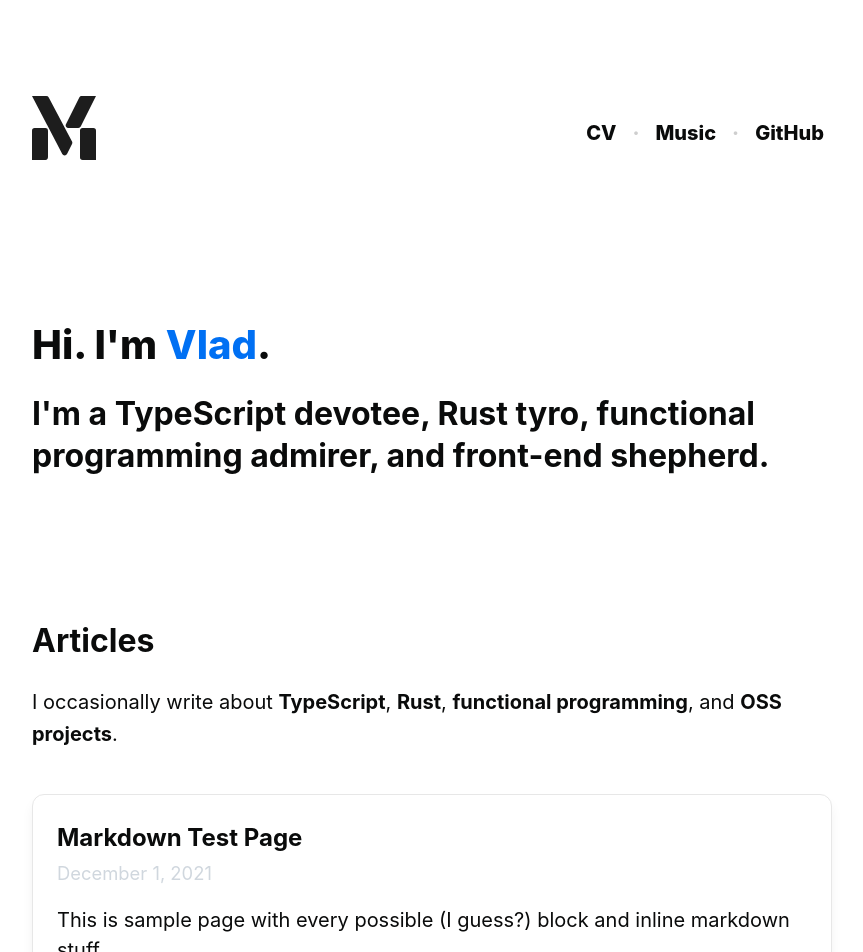
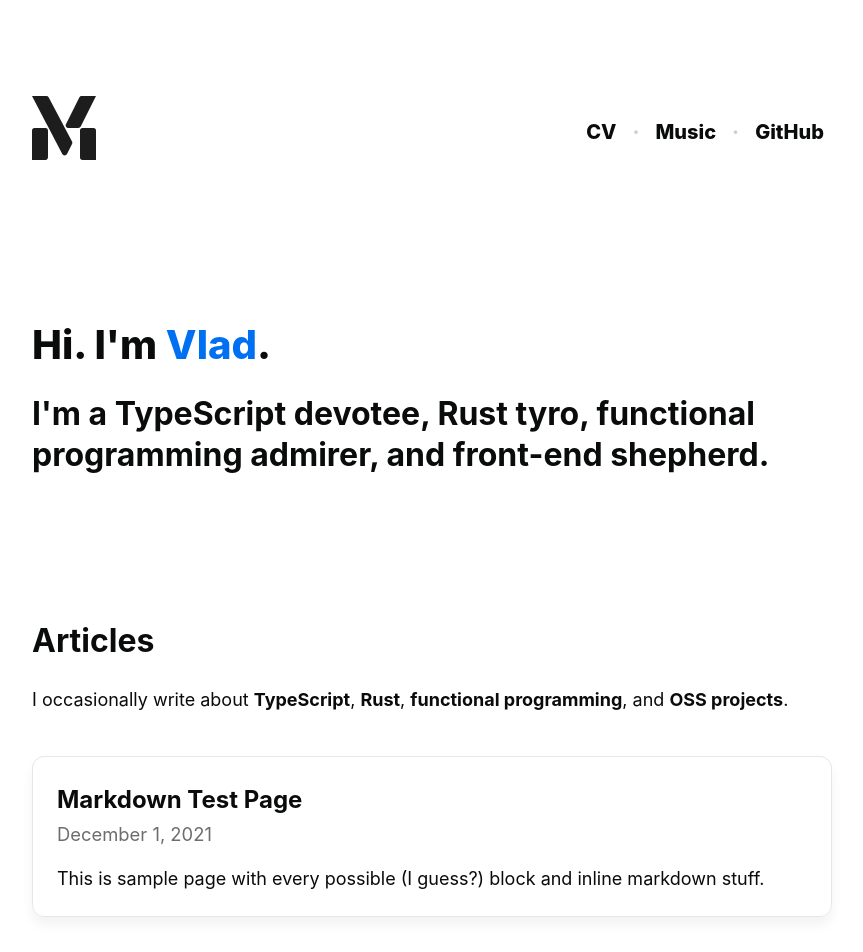
Before and after one commit to norskeld/nrsk.dev, a Next.js app: page / in a window 1280 px wide. Shown: the top 952 px of the page, without its empty margins (208-1071 px from the left). Built offline with nearby package versions, Linux system fonts and the light colour scheme.

Commit message:
refactor: minor contrast and styling improvements

```diff
--- a/src/components/card.module.css
+++ b/src/components/card.module.css
@@ -41,13 +41,12 @@
 
 .excerpt {
   margin: 0;
-  font-size: 1.25rem;
   line-height: 1.5;
 }
 
 .date {
   display: inline-block;
   padding-bottom: 1rem;
-  color: #d0d7de;
+  color: var(--contrast-400);
   font-size: 1.15rem;
 }
--- a/src/components/date.module.css
+++ b/src/components/date.module.css
@@ -1,6 +1,6 @@
 .date {
   display: block;
-  color: var(--contrast-600);
+  color: var(--contrast-400);
   font-size: 1.15rem;
   text-align: center;
 }
--- a/src/components/nav.module.css
+++ b/src/components/nav.module.css
@@ -46,6 +46,8 @@
 
 .divider {
   color: var(--contrast-800);
+  pointer-events: none;
+  user-select: none;
 }
 
 .link:hover {
--- a/src/styles/global.css
+++ b/src/styles/global.css
@@ -11,7 +11,7 @@ html {
 
 body {
   min-height: 100vh;
-  font-size: 1.25rem;
+  font-size: 1.125rem;
   color: var(--text);
 }
 
@@ -95,6 +95,6 @@ h3,
 h4,
 h5,
 h6 {
-  margin: 2rem 0 1.5rem;
+  margin: 2rem 0 1rem;
   font-weight: bolder;
 }
```
